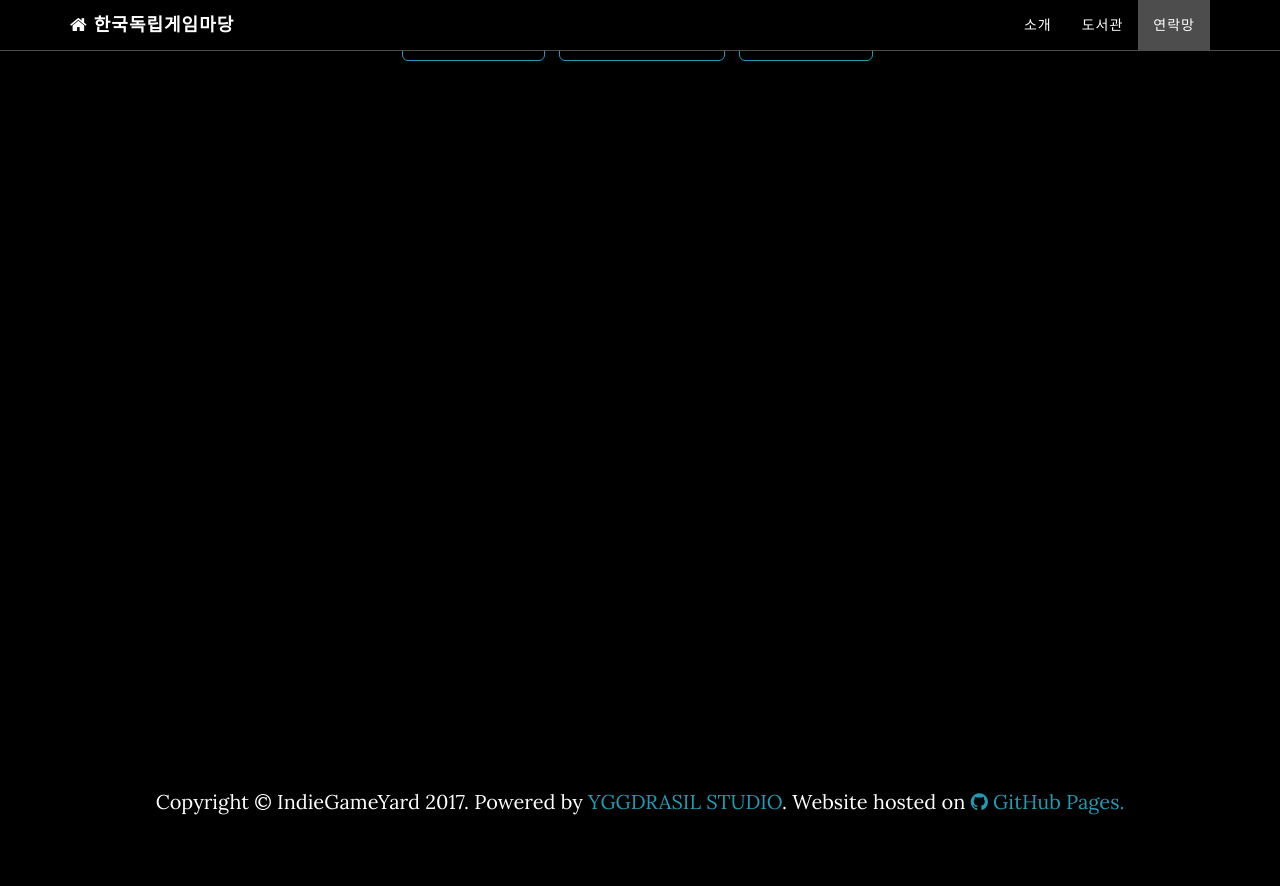
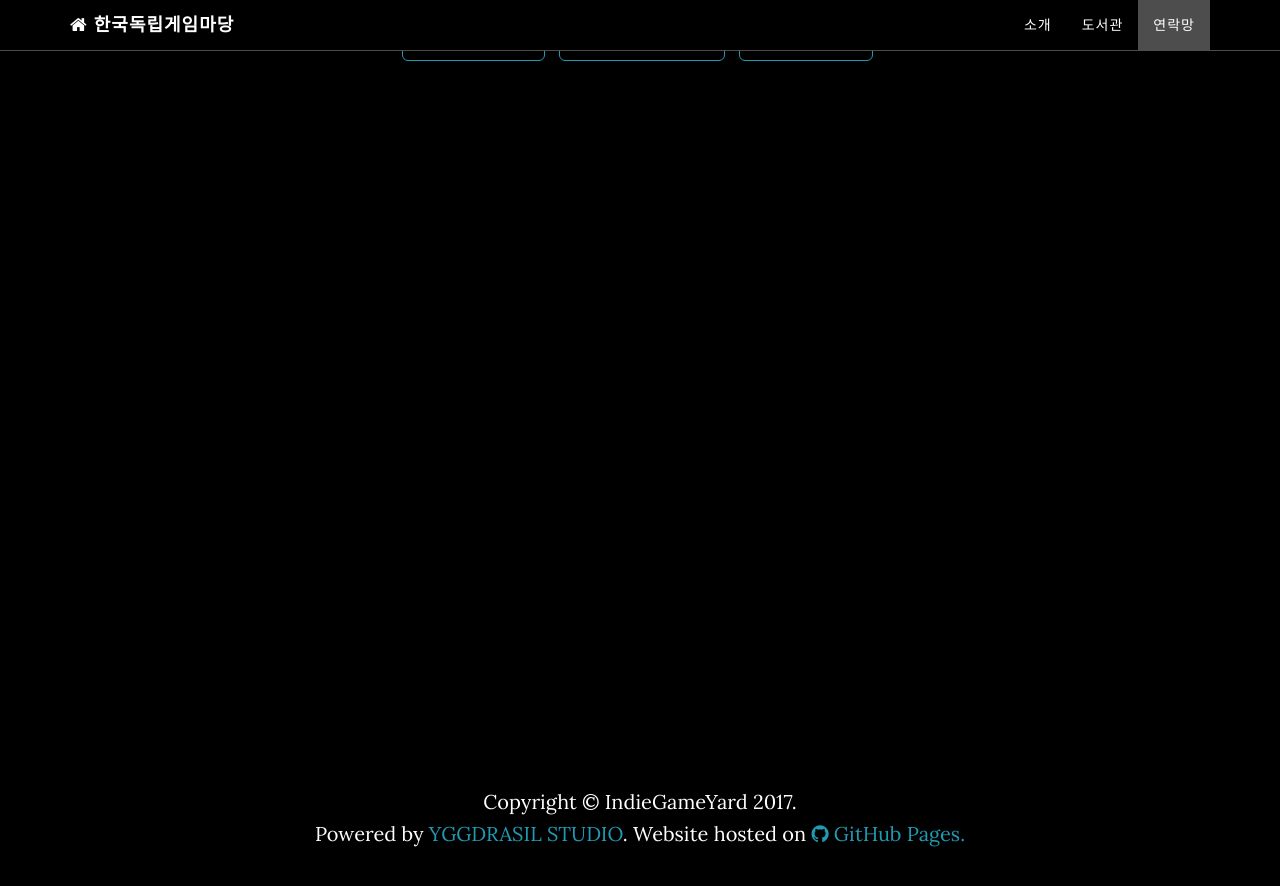
Before and after one commit to IndieGameYard/IndieGameYard.github.io, a Jekyll site: the page built from index.html, in a window 1280 px wide and 900 px high, scrolled down 2070 px. Shown: the top 886 px of the window. Built offline with Jekyll 4.4.1, drawn with Linux system fonts in a browser that asks for light colours.

Commit message:
initial commit

```diff
--- a/_includes/footer.html
+++ b/_includes/footer.html
@@ -1,6 +1,7 @@
     <!-- Footer -->
     <footer>
         <div class="container text-center">
-            <p>Copyright &copy; {{ site.footer }} 20{{ site.time | date: '%y' }}. Powered by <a href="https://yggdrasil-studio.github.io" target="_blank">YGGDRASIL STUDIO</a>. Website hosted on <a href="https://pages.github.com/" target="_blank"><i class="fa fa-github"></i> GitHub Pages.</a></p>
+            <p>Copyright &copy; {{ site.footer }} 20{{ site.time | date: '%y' }}.</p>
+            <p>Powered by <a href="https://yggdrasil-studio.github.io" target="_blank">YGGDRASIL STUDIO</a>. Website hosted on <a href="https://pages.github.com/" target="_blank"><i class="fa fa-github"></i> GitHub Pages.</a></p>
         </div>
     </footer>
```
